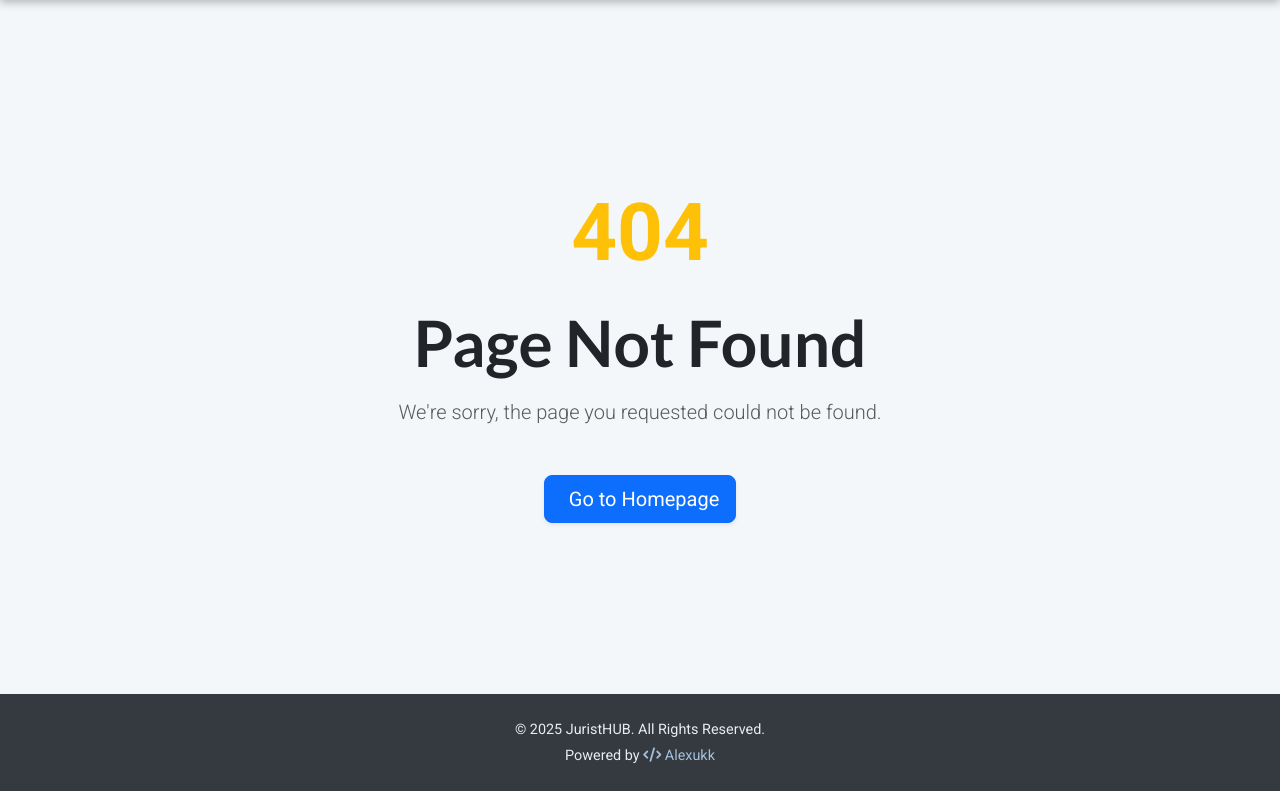
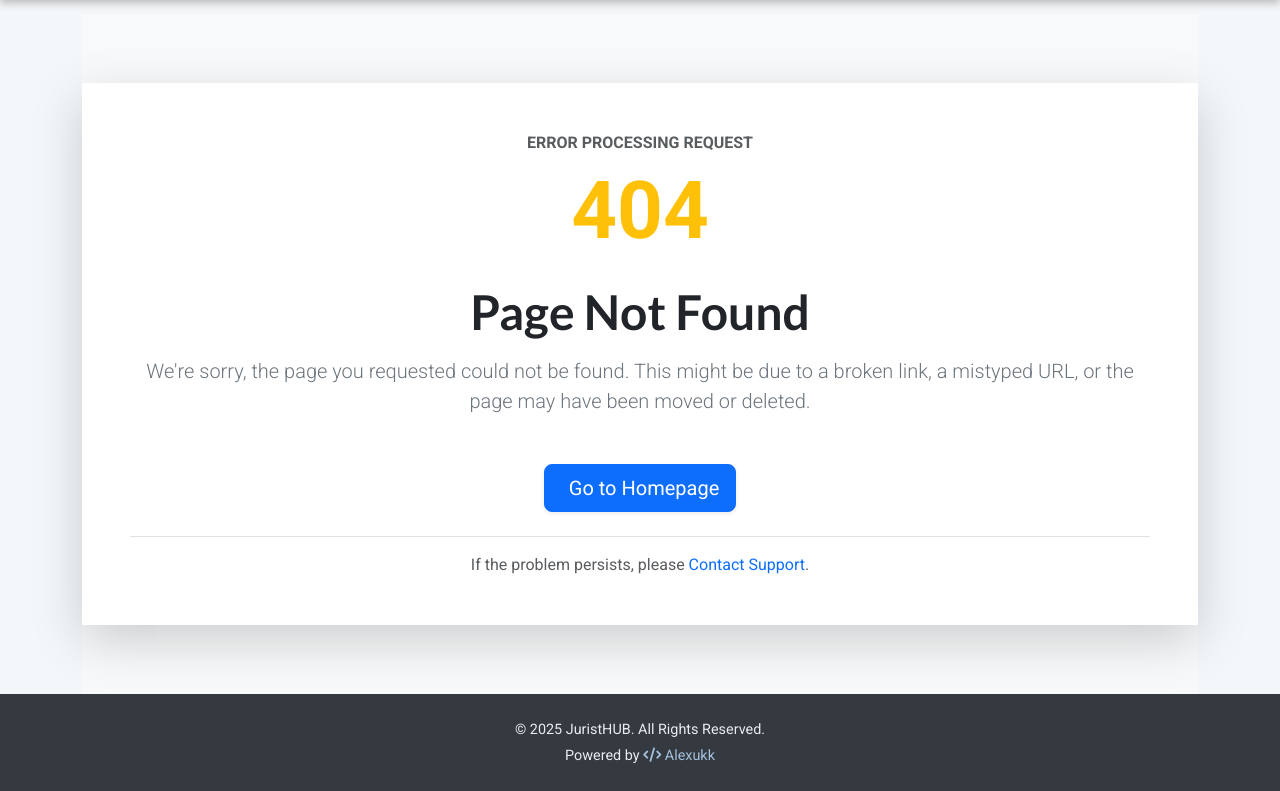
Before and after one commit to Alexukk/juristHUB, a Flask app: template templates/404.html in a window 1280 px wide. Shown: the part 56-847 px from the top of the page. Run offline with Flask 3, Linux system fonts and the light colour scheme; the template is opened without the code that fills it, so the values that code supplies are empty; some libraries are stand-ins or nearby versions.

Commit message:
404 page reworked, styles and usefull routes added

```diff
--- a/templates/404.html
+++ b/templates/404.html
@@ -1,27 +1,55 @@
 {% extends "base.html" %}
 
 {% block title %}
-    404 - Page Not Found
+    404 - Error: Page Not Found
 {% endblock %}
 
 {% block content %}
-<div class="d-flex align-items-center justify-content-center" style="min-height: 85vh;">
-    <div class="text-center p-4">
+<style>
+    /*
+    Добавляем CSS для эффекта "подъема" кнопки при наведении.
+    Это имитирует эффект transform: translateY(-2px) из Tailwind,
+    но через стандартные стили Bootstrap, если их нет.
+    */
+    .btn-hover-lift {
+        transition: transform 0.2s ease-in-out, box-shadow 0.2s ease-in-out;
+    }
+    .btn-hover-lift:hover {
+        transform: translateY(-2px);
+        box-shadow: 0 4px 10px rgba(0, 0, 0, 0.2); /* Усиленная тень */
+    }
+    .btn-hover-lift:active {
+        transform: translateY(0); /* Возвращаем при нажатии */
+        box-shadow: 0 2px 5px rgba(0, 0, 0, 0.15);
+    }
+</style>
+
+<div class="d-flex align-items-center justify-content-center bg-light" style="min-height: 85vh;">
+    <div class="text-center p-4 p-md-5 bg-white rounded-lg shadow-lg">
+
+        <p class="text-uppercase text-muted fw-bold mb-2">Error Processing Request</p>
 
         <p class="display-1 fw-bolder text-warning mb-4">404</p>
 
-        <h1 class="display-3 fw-bold text-dark mb-3">
+        <h1 class="display-5 fw-bold text-dark mb-3">
             Page Not Found
         </h1>
 
-        <p class="lead text-muted mb-5">
-            We're sorry, the page you requested could not be found.
+        <p class="lead text-secondary mb-5">
+            We're sorry, the page you requested could not be found. This might be due to a broken link, a mistyped URL, or the page may have been moved or deleted.
         </p>
 
-        <a href="{{ url_for('index') }}" class="btn btn-primary btn-lg shadow-sm">
+        <a href="{{ url_for('index') }}"
+           class="btn btn-primary btn-lg shadow-sm btn-hover-lift">
             <i class="bi bi-house-door-fill me-2"></i>
             Go to Homepage
         </a>
+
+        <div class="mt-4 pt-3 border-top">
+            <p class="text-sm text-muted mb-0">
+                If the problem persists, please <a href="{{ url_for('support') }}" class="text-primary fw-medium text-decoration-none">Contact Support</a>.
+            </p>
+        </div>
     </div>
 </div>
 {% endblock %}
```
